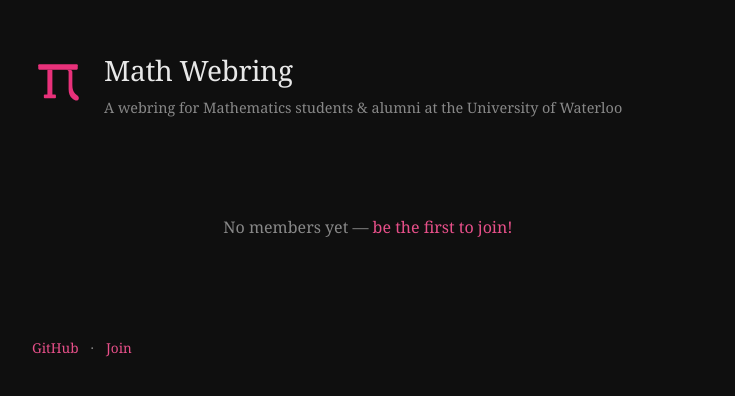
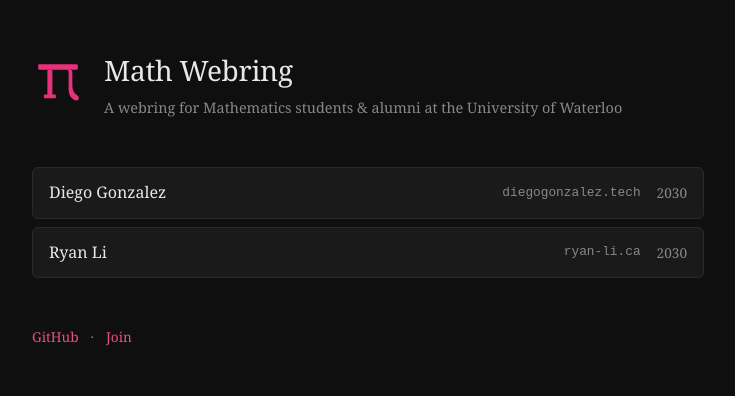
Before and after one commit to JummyJoeJackson/math-webring, a React (Vite) app: page / in a window 1280 px wide. Shown: the top 396 px of the page, without its empty margins (272-1007 px from the left). Built offline with nearby package versions, Linux system fonts and the light colour scheme.

Commit message:
Added founding members

```diff
--- a/src/data.ts
+++ b/src/data.ts
@@ -12,4 +12,14 @@
   //   website: "https://your-website.com",
   //   year: "20XX",
   // },
+  {
+    name: "Diego Gonzalez",
+    website: "https://diegogonzalez.tech",
+    year: "2030",
+  },
+  {
+    name: "Ryan Li",
+    website: "https://ryan-li.ca",
+    year: "2030",
+  },
 ]
```
